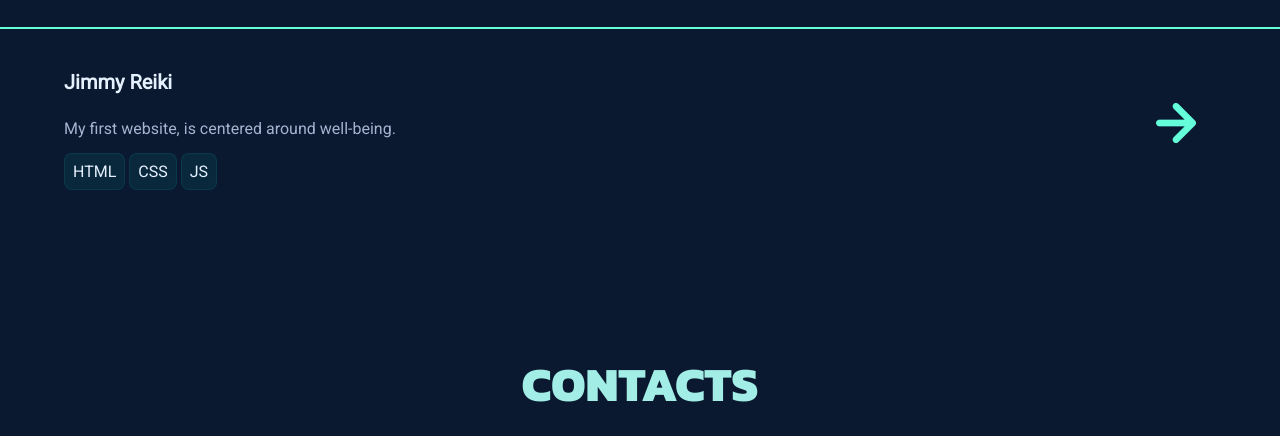
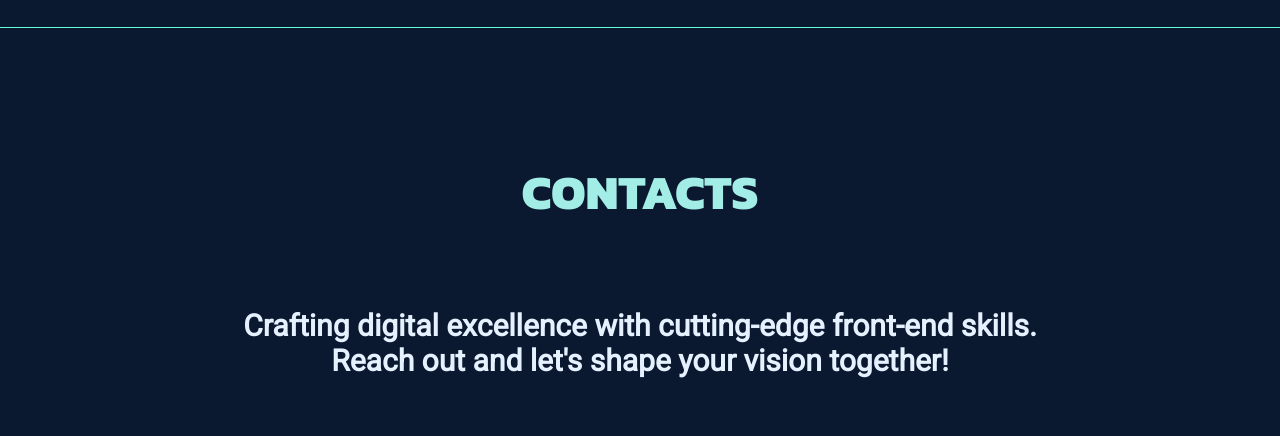
Before and after one commit to Mattz56/PortofilioV1, a plain HTML site: page index.html in a window 1280 px wide. Shown: the part 3018-3454 px from the top of the page. Drawn offline with nearby package versions, Linux system fonts and the light colour scheme.

```diff
--- a/index.html
+++ b/index.html
@@ -174,18 +174,6 @@
                         <i class="uil uil-arrow-right"></i>
                     </a>
                 </div>
-                <div class="project_card project_card_3">
-                    <div class="project_card_title">
-                        <h3>Jimmy Reiki</h3>
-                        <p class="project_card_p">My first website, is centered around well-being.</p>
-                        <p class="tools">HTML</p>
-                        <p class="tools">CSS</p>
-                        <p class="tools">JS</p>
-                    </div>
-                    <a href="https://jimmy-reiki.000webhostapp.com/" target="_blank" rel="noopener noreferrer">
-                        <i class="uil uil-arrow-right"></i>
-                    </a>
-                </div>
             </div>
         </section>
         <section id="contact">
```
